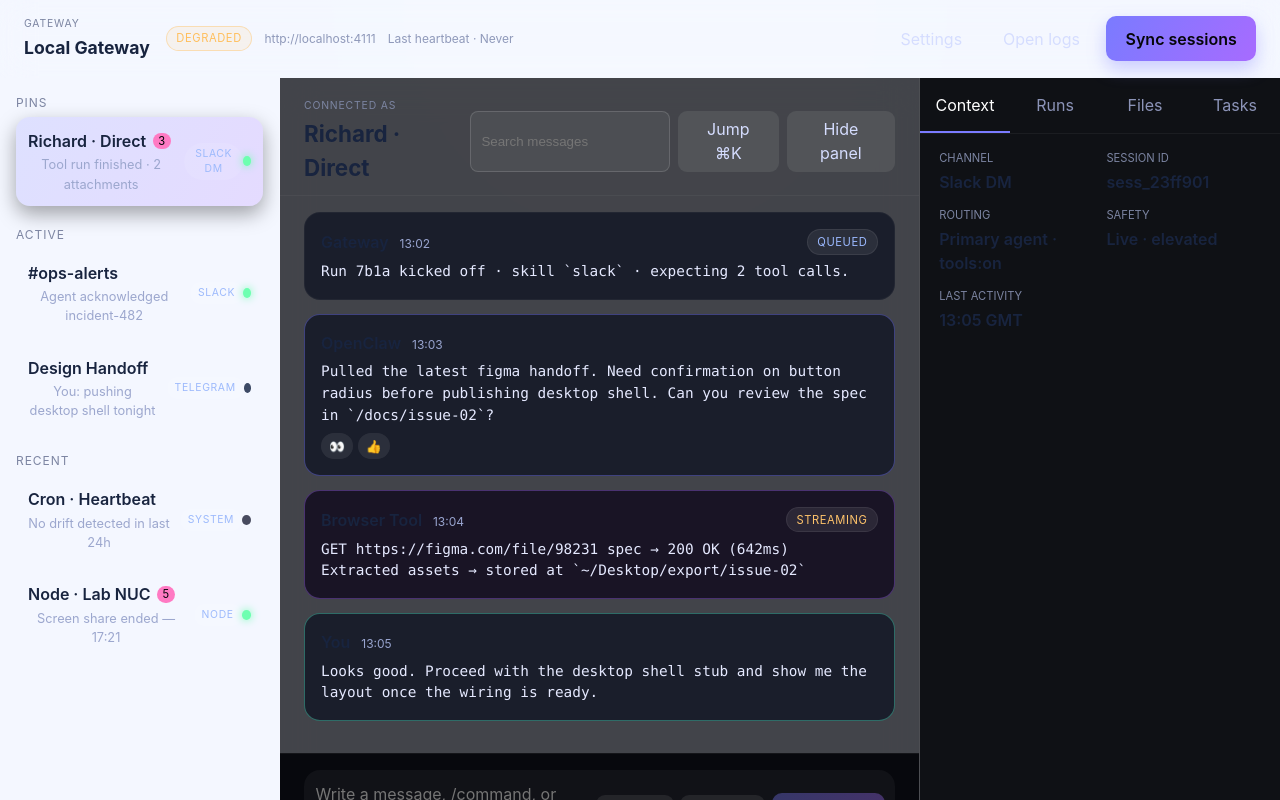
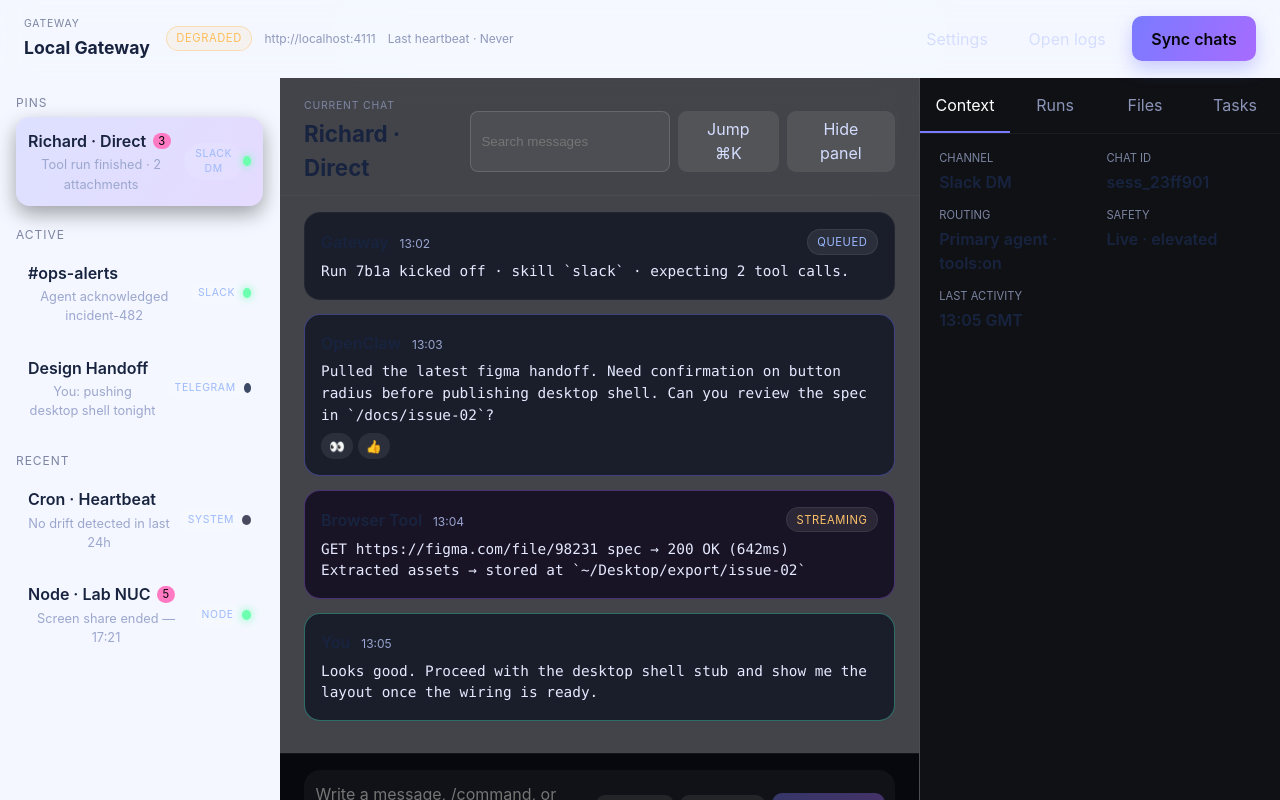
Before and after one commit to ispyinternet/openclaw-local-chat, a Svelte app: page / in a window 1280 px wide. Built offline with nearby package versions, Linux system fonts and the light colour scheme.

Commit message:
ux: shift primary UI labels from sessions to chats

```diff
--- a/src/App.svelte
+++ b/src/App.svelte
@@ -12,7 +12,7 @@
 
   const contextItems = [
     { label: 'Channel', value: 'Slack DM' },
-    { label: 'Session ID', value: 'sess_23ff901' },
+    { label: 'Chat ID', value: 'sess_23ff901' },
     { label: 'Routing', value: 'Primary agent · tools:on' },
     { label: 'Safety', value: 'Live · elevated' },
     { label: 'Last activity', value: '13:05 GMT' }
@@ -305,7 +305,7 @@
       messages = await client.getMessages(sessionId);
     } catch (error) {
       console.error('Failed to load messages', error);
-      errorMessage = 'Unable to load messages for that session. Showing offline data if available.';
+      errorMessage = 'Unable to load messages for that chat. Showing offline data if available.';
       messages = buildMessagesFromSeed(sessionId);
     }
 
@@ -680,13 +680,13 @@
       <button class="ghost" on:click={() => (showSettings = true)}>Settings</button>
       <button class="ghost" on:click={openLogsFolder}>Open logs</button>
       <button class="primary" on:click={() => hydrateGatewaySessions()} disabled={syncInFlight}>
-        {syncInFlight ? 'Syncing…' : 'Sync sessions'}
+        {syncInFlight ? 'Syncing…' : 'Sync chats'}
       </button>
     </div>
   </header>
 
   <div class={`shell-grid ${sideRailOpen ? '' : 'rail-collapsed'}`}>
-    <aside class="session-rail" aria-label="Session list">
+    <aside class="session-rail" aria-label="Chat list">
       {#each sections as section}
         <div class="session-section">
           <p class="section-label">{section.title}</p>
@@ -717,8 +717,8 @@
     <section class="timeline-area" aria-label="Conversation timeline">
       <header class="timeline-header">
         <div>
-          <p class="eyebrow">Connected as</p>
-          <h2>{selectedSession?.name ?? 'Session'}</h2>
+          <p class="eyebrow">Current chat</p>
+          <h2>{selectedSession?.name ?? 'Chat'}</h2>
         </div>
         <div class="timeline-actions">
           <input
```
